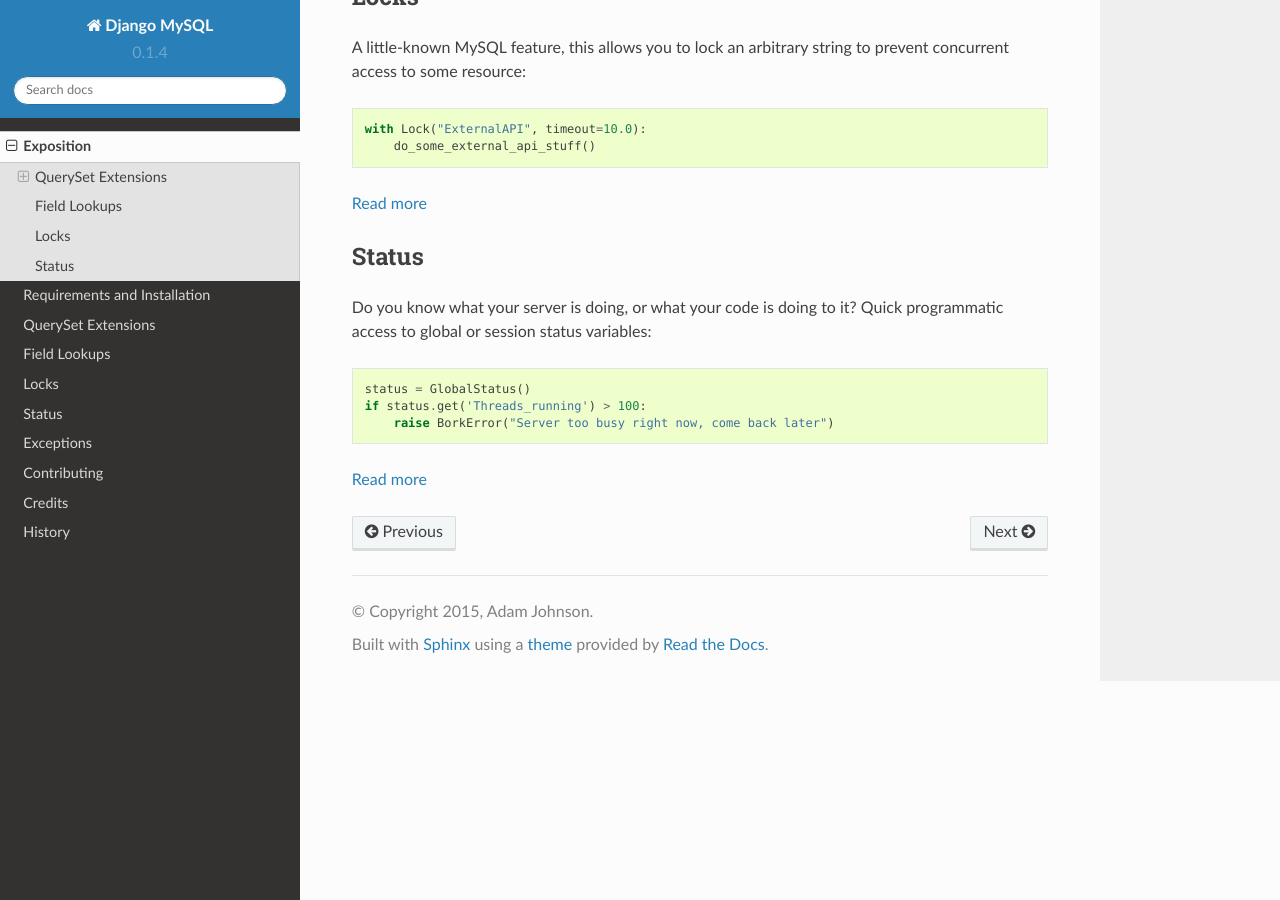
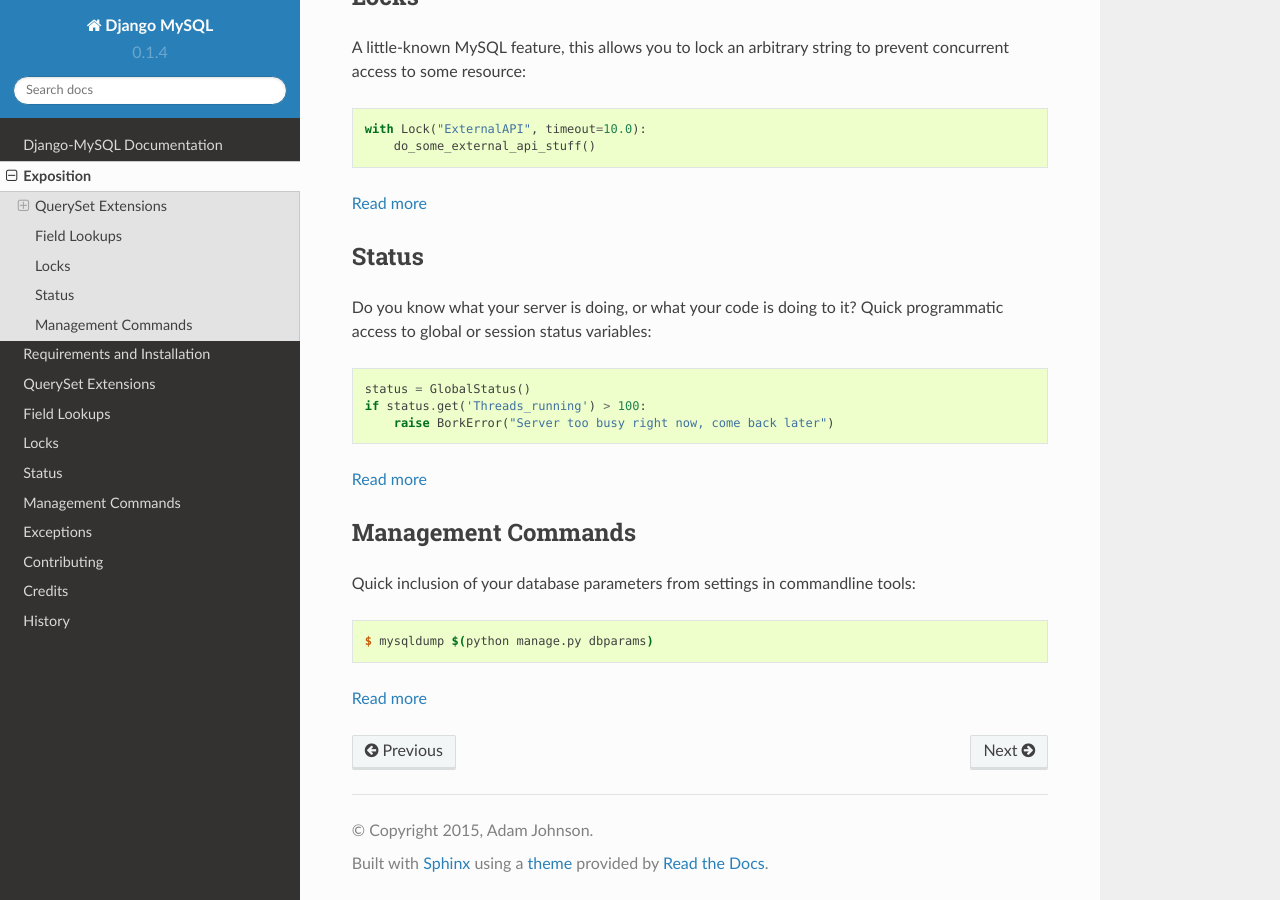
Before and after one commit to adamchainz/django-mysql, a Sphinx documentation site: the page built from docs/exposition.rst, in a window 1280 px wide and 900 px high, scrolled down 1788 px. Built offline with Sphinx 7.4.7 and the Read the Docs theme 2.0.0, drawn with Linux system fonts in a browser that asks for light colours.

Commit message:
Add manage commands docs

```diff
--- a/docs/exposition.rst
+++ b/docs/exposition.rst
@@ -106,3 +106,17 @@
         raise BorkError("Server too busy right now, come back later")
 
 :ref:`Read more <status>`
+
+
+-------------------
+Management Commands
+-------------------
+
+Quick inclusion of your database parameters from settings in commandline
+tools:
+
+.. code-block:: console
+
+    $ mysqldump $(python manage.py dbparams)
+
+:ref:`Read more <management_commands>`
--- a/docs/index.rst
+++ b/docs/index.rst
@@ -13,12 +13,14 @@
 .. toctree::
    :maxdepth: 2
 
+   self
    exposition
    installation
    queryset_extensions
    field_lookups
    locks
    status
+   manage_commands
    exceptions
    contributing
    authors
```
Also changed, not shown: docs/manage_commands.rst (added, +69 -0 lines).
